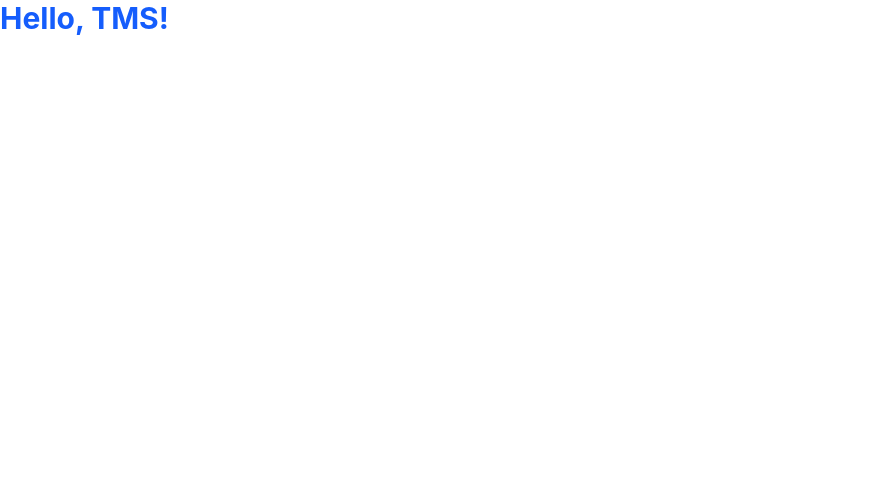
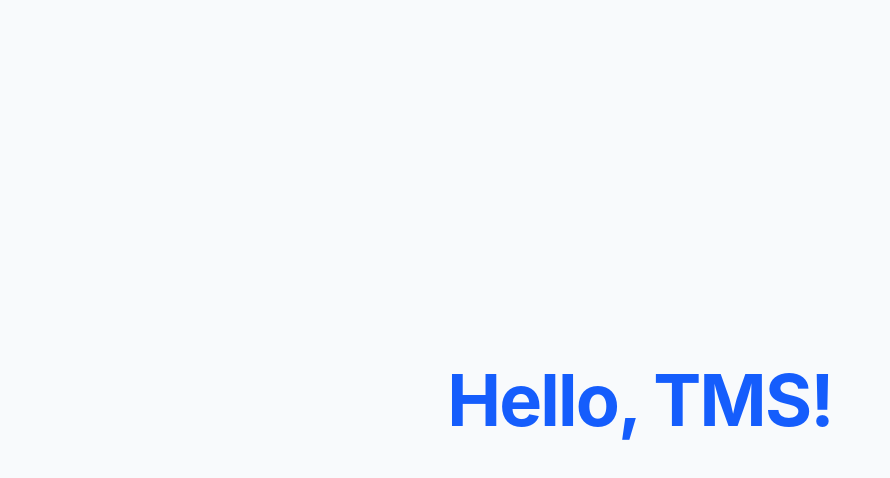
Before and after one commit to vas-tregubov/tms, a React (Vite) app in the folder frontend/: page / in a window 1280 px wide. Shown: the top 478 px of the page, without its empty margins (0-890 px from the left). Built offline with nearby package versions, Linux system fonts and the light colour scheme.

Commit message:
chore: center welcome screen and ignore .DS_Store

```diff
--- a/frontend/src/App.tsx
+++ b/frontend/src/App.tsx
@@ -1,7 +1,9 @@
 const App = () => {
   return (
-    <main>
-      <h1 className="text-3xl font-bold text-blue-600">Hello, TMS!</h1>
+    <main className="flex min-h-screen items-center justify-center bg-slate-50 p-6">
+      <h1 className="text-center text-5xl font-bold tracking-tight text-blue-600 sm:text-7xl">
+        Hello, TMS!
+      </h1>
     </main>
   )
 }
```
Also changed, not shown: 1 other file (tests, documents, lock files or other folders).
